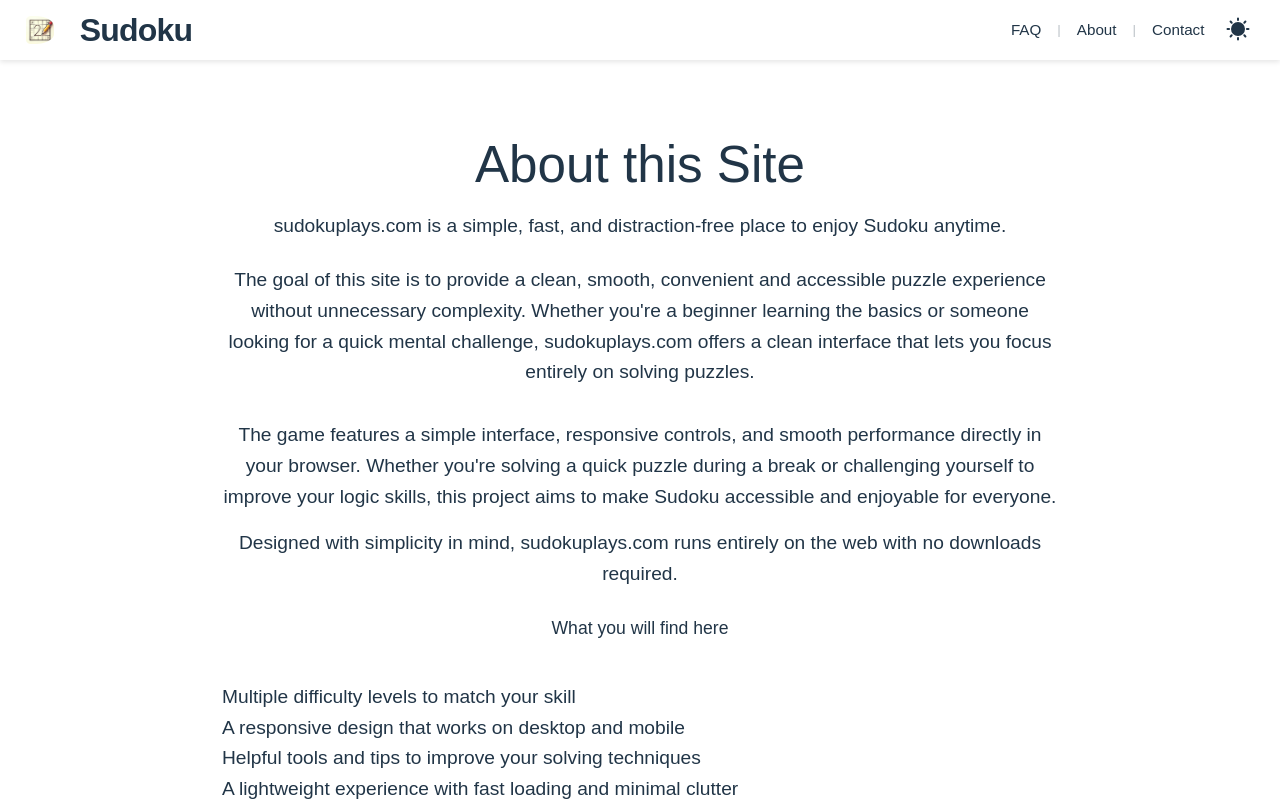
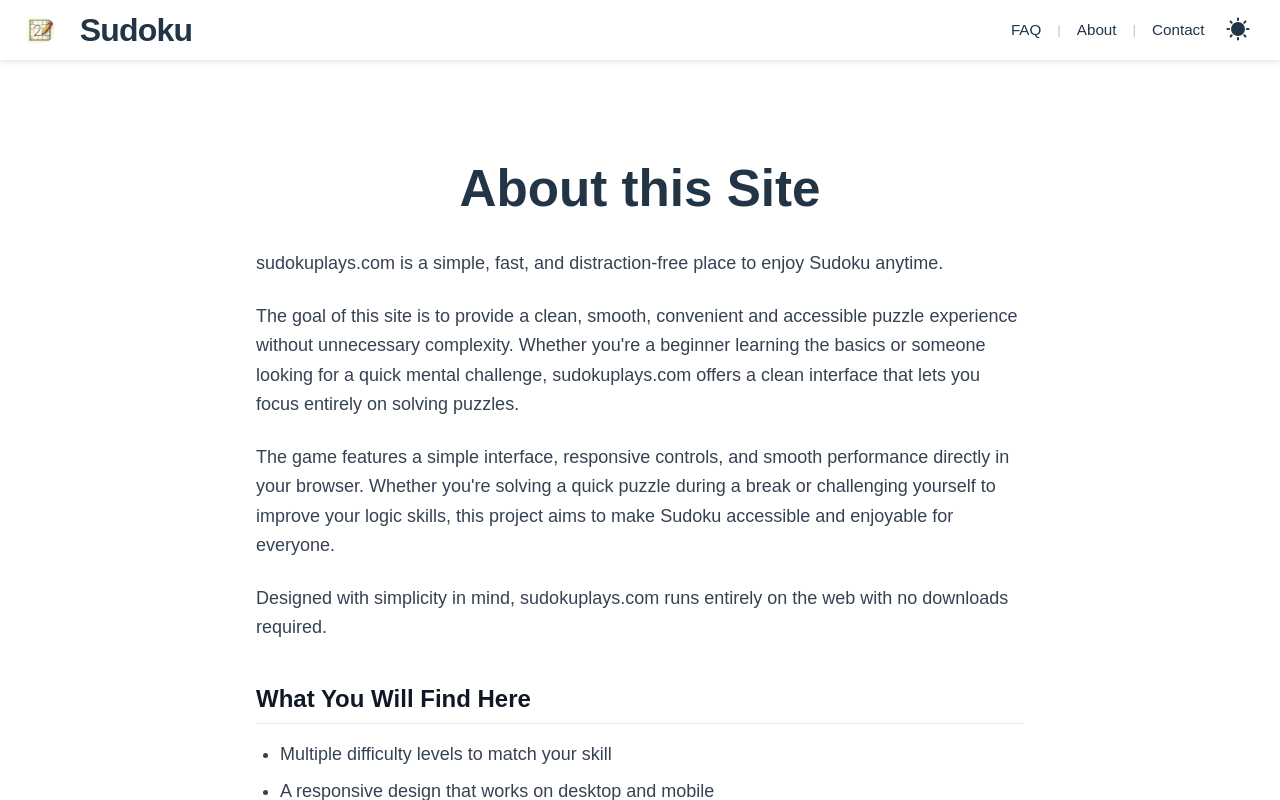
Before and after one commit to kiranofans/sudoku_game, a React (Vite) app: page /about in a window 1280 px wide. Built offline with nearby package versions, Linux system fonts and the light colour scheme; a small style sheet from the web is missing.

Commit message:
fix: fix and adjusted the About page content text UI

```diff
--- a/src/pages/About.tsx
+++ b/src/pages/About.tsx
@@ -35,63 +35,57 @@ const About: React.FC = () => {
             <hr className="divider" />
 
             <main className="sudoku-app" style={{ padding: '8rem 2rem 6rem', maxWidth: '900px', textAlign: 'center', margin: '0 auto', flex: '1 0 auto' }}>
-                <h1 style={{ textAlign: 'center', marginBottom: '0.1rem' }}>About this Site</h1>
-                <div style={{ padding: '1rem 0', fontSize: '1.1rem', lineHeight: '1.6' }}>
-                    <p style={{ marginBottom: '1.5rem', fontSize: '1.2rem' }}>
+                <h1 className="text-3xl font-bold text-center mt-6 mb-8 dark:text-white">About this Site</h1>
+                <div className="text-left space-y-6 text-lg text-gray-700 dark:text-gray-300 leading-relaxed max-w-3xl mx-auto">
+                    <p>
                         sudokuplays.com is a simple, fast, and distraction-free place to enjoy Sudoku anytime.
                     </p>
 
-                    <p style={{ marginBottom: '2rem', fontSize: '1.2rem' }}>
+                    <p>
                         The goal of this site is to provide a clean,
                         smooth, convenient and accessible puzzle experience without unnecessary complexity.
                         Whether you're a beginner learning the basics or someone looking for a quick mental challenge,
                         sudokuplays.com offers a clean interface that lets you focus entirely on solving puzzles.
                     </p>
 
-                    <p style={{ marginBottom: '1rem', fontSize: '1.2rem' }}>
+                    <p>
                         The game features a simple interface, responsive controls, and smooth performance directly in your browser.
                         Whether you're solving a quick puzzle during a break or challenging yourself to improve your logic skills,
                         this project aims to make Sudoku accessible and enjoyable for everyone.
                     </p>
-                    <p style={{ marginBottom: '1.5rem', fontSize: '1.2rem' }}>
+
+                    <p>
                         Designed with simplicity in mind, sudokuplays.com runs entirely on the web with no downloads required.
                     </p>
 
                     {/* What you will find here */}
-                    <h2 style={{ textAlign: 'center', marginBottom: '0.1rem' }}>What you will find here</h2>
+                    <h2 className="text-2xl font-bold text-gray-900 dark:text-white border-b border-gray-200 dark:border-gray-700 pb-2 mt-10 mb-4">What You Will Find Here</h2>
 
-                    <p style={{ marginTop: '2.5rem', marginBottom: '1.5rem' }}>
-                        <ul style={{ textAlign: 'left', fontSize: '1.2rem' }}>
-                            <li>Multiple difficulty levels to match your skill</li>
-                            <li>A responsive design that works on desktop and mobile</li>
-                            <li>Helpful tools and tips to improve your solving techniques</li>
-                            <li>A lightweight experience with fast loading and minimal clutter</li>
-                        </ul>
-                    </p>
+                    <ul className="list-disc pl-6 space-y-2">
+                        <li>Multiple difficulty levels to match your skill</li>
+                        <li>A responsive design that works on desktop and mobile</li>
+                        <li>Helpful tools and tips to improve your solving techniques</li>
+                        <li>A lightweight experience with fast loading and minimal clutter</li>
+                    </ul>
 
-                    <p style={{ marginTop: '2.5rem', fontSize: '1.2rem', color: '#666', textAlign: 'center' }}>
-                    </p>
-                    <h2 style={{ textAlign: 'center', marginBottom: '0.1rem' }}>Why this Site Exists</h2>
-                    <p style={{ marginTop: '2.5rem', marginBottom: '0.1rem' }}>
-                        sudokuplays.com.com was created to make Sudoku easy to access and
+                    {/* Why this Site Exists */}
+                    <h2 className="text-2xl font-bold text-gray-900 dark:text-white border-b border-gray-200 dark:border-gray-700 pb-2 mt-10 mb-4">Why This Site Exists</h2>
+                    <p>
+                        sudokuplays.com was created to make Sudoku easy to access and
                         enjoyable without requiring downloads, accounts, or complicated features.
                         It’s built with performance and usability in mind, so you can start playing
                         instantly with almost no concerns about data collection or privacy.
                     </p>
-                </div>
 
-                {/* Continuous Improvement> */}
-                <div style={{ padding: '1rem 0', fontSize: '1.2rem', lineHeight: '1.6' }}>
-
-                    <h2 style={{ textAlign: 'center', marginBottom: '0.1rem' }}>Continuous Improvement</h2>
-
-                    <p style={{ marginTop: '1.5rem', fontSize: '1.2rem', textAlign: 'center' }} className='dark:text-white'>
+                    {/* Continuous Improvement */}
+                    <h2 className="text-2xl font-bold text-gray-900 dark:text-white border-b border-gray-200 dark:border-gray-700 pb-2 mt-10 mb-4">Continuous Improvement</h2>
+                    <p>
                         The site is actively being improved with new features, better usability,
                         and more helpful content for players who want to sharpen their skills.
                     </p>
                 </div>
 
-                <div style={{ textAlign: 'center', marginTop: '1rem' }}>
+                <div style={{ textAlign: 'center', marginTop: '2rem' }}>
                     <Link to="/" className="new-game-btn" style={{ textDecoration: 'none', display: 'inline-block' }}>
                         Back to Game
                     </Link>
```
